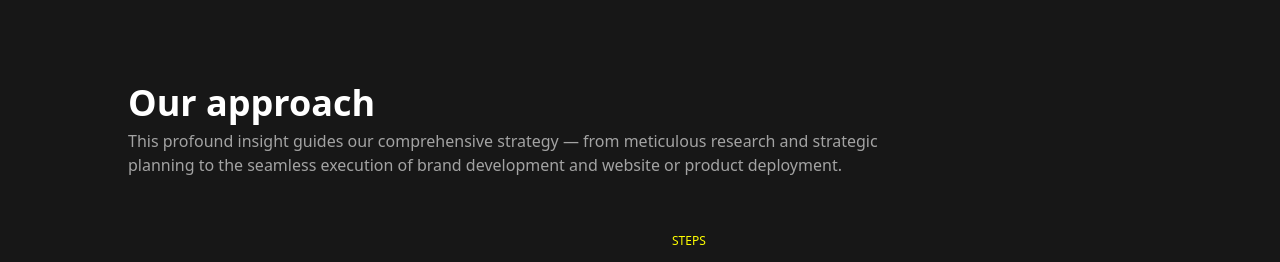
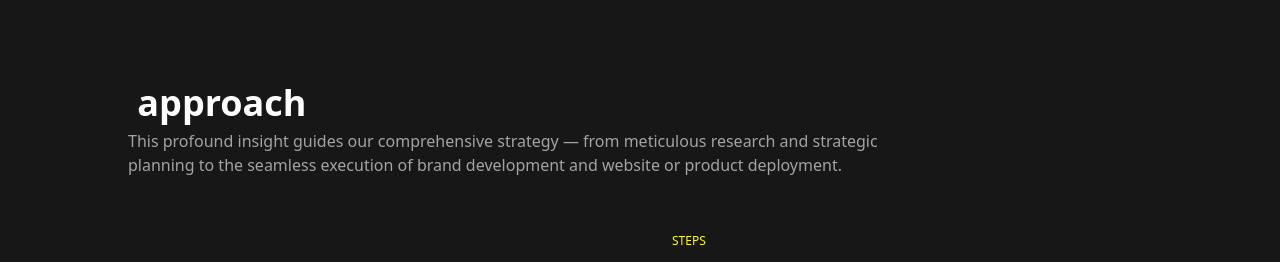
Before and after one commit to enterboxonline/johnsmilga, a plain HTML site: page index.html in a window 1280 px wide. Shown: the top 262 px of the page. Drawn offline with nearby package versions, Linux system fonts and the light colour scheme.

Commit message:
Update index.html for johnsmilga

```diff
--- a/index.html
+++ b/index.html
@@ -16,7 +16,7 @@
             gtag('js', new Date());
             gtag('config', 'G-LNQMGG9RXL');
         </script>
-    </head><body><div class="bg-neutral-900"><!-- Approach --><div class="max-w-5xl px-4 xl:px-0 py-10 lg:pt-20 lg:pb-20 mx-auto"><!-- Title --><div class="max-w-3xl mb-10 lg:mb-14"><h2 class="text-white font-semibold text-2xl md:text-4xl md:leading-tight">Our approach</h2><p class="mt-1 text-neutral-400">This profound insight guides our comprehensive strategy — from meticulous research and strategic planning to the seamless execution of brand development and website or product deployment.</p></div><!-- End Title --><!-- Grid --><div class="grid grid-cols-1 lg:grid-cols-2 gap-10 lg:gap-16 lg:items-center"><div class="aspect-w-16 aspect-h-9 lg:aspect-none"><img src="https://images.unsplash.com/photo-1587614203976-365c74645e83?q=80&w=480&h=600&auto=format&fit=crop&ixlib=rb-4.0.3&ixid=M3wxMjA3fDB8MHxwaG90by1wYWdlfHx8fGVufDB8fHx8fA%3D%3D" alt="Features Image" class="w-full object-cover rounded-xl" /></div><!-- End Col --><!-- Timeline --><div><!-- Heading --><div class="mb-4"><h3 class="text-[#ff0] text-xs font-medium uppercase">
+    </head><body><div class="bg-neutral-900"><!-- Approach --><div class="max-w-5xl px-4 xl:px-0 py-10 lg:pt-20 lg:pb-20 mx-auto"><!-- Title --><div class="max-w-3xl mb-10 lg:mb-14"><h2 class="text-white font-semibold text-2xl md:text-4xl md:leading-tight"> approach</h2><p class="mt-1 text-neutral-400">This profound insight guides our comprehensive strategy — from meticulous research and strategic planning to the seamless execution of brand development and website or product deployment.</p></div><!-- End Title --><!-- Grid --><div class="grid grid-cols-1 lg:grid-cols-2 gap-10 lg:gap-16 lg:items-center"><div class="aspect-w-16 aspect-h-9 lg:aspect-none"><img src="https://images.unsplash.com/photo-1587614203976-365c74645e83?q=80&w=480&h=600&auto=format&fit=crop&ixlib=rb-4.0.3&ixid=M3wxMjA3fDB8MHxwaG90by1wYWdlfHx8fGVufDB8fHx8fA%3D%3D" alt="Features Image" class="w-full object-cover rounded-xl" /></div><!-- End Col --><!-- Timeline --><div><!-- Heading --><div class="mb-4"><h3 class="text-[#ff0] text-xs font-medium uppercase">
             Steps
           </h3></div><!-- End Heading --><!-- Item --><div class="flex gap-x-5 ms-1"><!-- Icon --><div class="relative last:after:hidden after:absolute after:top-8 after:bottom-0 after:start-4 after:w-px after:-translate-x-[0.5px] after:bg-neutral-800"><div class="relative z-10 size-8 flex justify-center items-center"><span class="flex shrink-0 justify-center items-center size-8 border border-neutral-800 text-[#ff0] font-semibold text-xs uppercase rounded-full">
                 1
```
